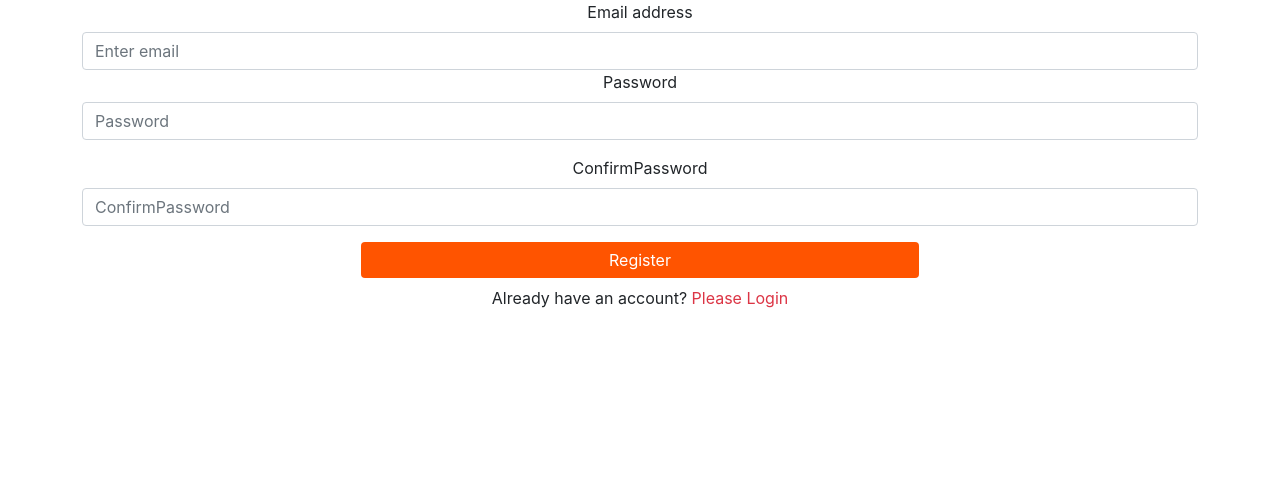
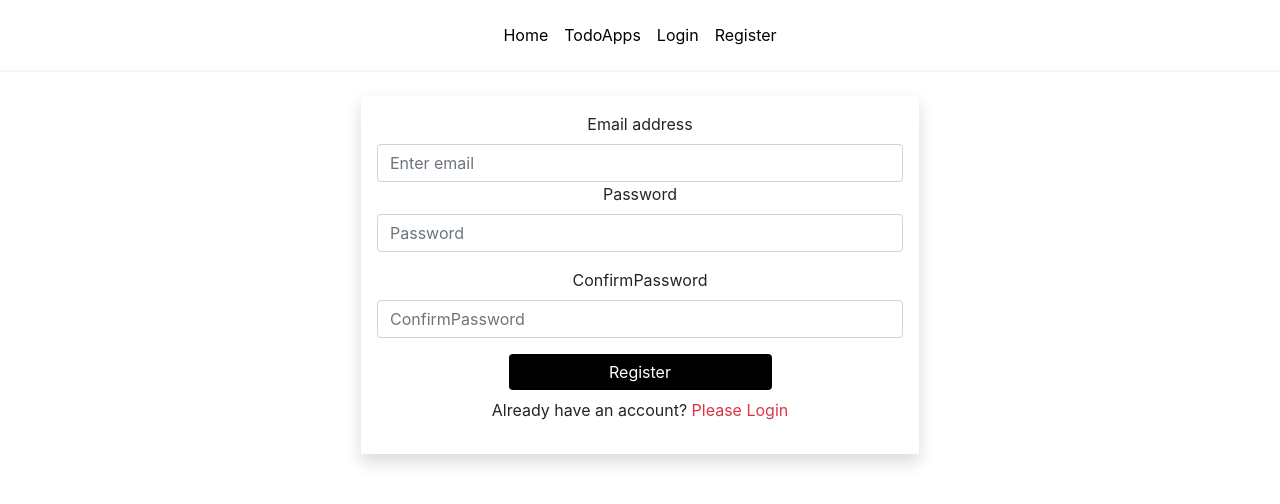
Before and after one commit to rifatjahan823/Client-site-PH, a React (Create React App) app: page /register in a window 1280 px wide. Shown: the top 504 px of the page. Built offline with nearby package versions, Linux system fonts and the light colour scheme; no server answers.

Commit message:
complete home page

```diff
--- a/src/App.js
+++ b/src/App.js
@@ -5,10 +5,12 @@ import Home from './Pages/Home/Home';
 import RequireAuth from './Pages/RequireAuth/RequireAuth';
 import Login from './Pages/Login/Login';
 import Register from './Pages/Register/Register';
+import Header from './Pages/Header/Header';
 
 function App() {
   return (
     <div className="App">
+          <Header></Header>
       <Routes>
       <Route path="/" element={<Home />} />
       <Route path="/todoapps" element={ <RequireAuth>
--- /dev/null
+++ b/src/Pages/Header/Header.css
@@ -0,0 +1,8 @@
+.bg {
+    background-color: white;
+    padding: 15px 0;
+    border-bottom: 2px solid whitesmoke;
+}
+.navbar-light .navbar-nav .nav-link {
+    color: rgb(0 0 0);
+}
--- /dev/null
+++ b/src/Pages/Header/Header.js
@@ -0,0 +1,40 @@
+import React from 'react';
+import { Container, Nav, Navbar } from 'react-bootstrap';
+import { signOut } from 'firebase/auth';
+import { useAuthState } from 'react-firebase-hooks/auth';
+import { Link } from 'react-router-dom';
+import auth from '../../firebase.init';
+import './Header.css'
+
+const Header = () => {
+    const [user]=useAuthState(auth);
+    const signout = () => {
+      signOut(auth);
+    };
+    return (
+        <>
+        <Navbar collapseOnSelect expand="lg" sticky="top"className='bg'>
+          <Container>
+         <Navbar.Toggle aria-controls="responsive-navbar-nav" />
+            <Navbar.Collapse id="responsive-navbar-nav">
+             <Nav className="mx-auto">
+             <Nav.Link as={Link} to="/">Home</Nav.Link>
+             <Nav.Link as={Link} to="/todoapps">TodoApps</Nav.Link>
+             {
+               user?
+               <Nav.Link onClick={signout}  as={Link} to="">Sign Out</Nav.Link>
+               :
+               <Nav.Link  as={Link} to="/login">Login</Nav.Link>
+             }
+               <Nav.Link  as={Link} to="/register">Register</Nav.Link >
+             </Nav>
+
+            </Navbar.Collapse>
+          </Container>
+        </Navbar>
+        </>
+
+        )
+};
+
+export default Header;
--- a/src/Pages/Home/Home.js
+++ b/src/Pages/Home/Home.js
@@ -3,8 +3,9 @@ import { Link } from 'react-router-dom';
 
 const Home = () => {
     return (
-        <div>
+        <div className='mt-4 container'>
             <h1>Welcome Our Todo Apps</h1>
+            <img className='img-fluid' src="https://assets.materialup.com/uploads/1bd759d1-a616-45e8-8814-eb6742ebf8e3/preview.jpg" alt="" />
             <Link to='/todoapps'>Todo Apps</Link>
         </div>
     );
--- /dev/null
+++ b/src/Pages/Login/Login.css
@@ -0,0 +1,9 @@
+.form-container{
+    width:50%;
+}
+
+@media  only screen and (max-width: 576px) {
+    .form-container{
+        width:100%;
+    }
+}
--- a/src/Pages/Login/Login.js
+++ b/src/Pages/Login/Login.js
@@ -6,6 +6,7 @@ import auth from '../../firebase.init';
 import Loading from '../Loading/Loading';
 import { toast, ToastContainer } from 'react-toastify';
 import 'react-toastify/dist/ReactToastify.css';
+import './Login.css'
 
 const Login = () => {
     const [email, setEmail] = useState('');
@@ -49,8 +50,7 @@ if(sending){
   }
     return (
         <div className=' container '>
-            <div className='mx-auto form-container px-3'>
-
+        <div className='mx-auto form-container p-3 shadow mt-4'>
         <Form onSubmit={submit}>
             <Form.Group  controlId="formBasicEmail">
                 <Form.Label>Email address</Form.Label>
@@ -71,7 +71,7 @@ if(sending){
             loading && <Loading></Loading>
 
         }
-            <Button style={{backgroundColor:"#FF5400",border:'none'}} className='w-50 mx-auto d-block mb-2' type="submit">
+            <Button style={{backgroundColor:"black",border:'none'}} className='w-50 mx-auto d-block mb-2' type="submit">
                 Login
             </Button>
         </Form>
--- a/src/Pages/Register/Register.js
+++ b/src/Pages/Register/Register.js
@@ -48,6 +48,7 @@ const navigate=useNavigate();
   }
     return (
         <div className='container'>
+        <div className='mx-auto form-container p-3 shadow m-4'>
         <Form onSubmit={registar}>
             <Form.Group controlId="formBasicEmail">
                 <Form.Label>Email address</Form.Label>
@@ -63,13 +64,14 @@ const navigate=useNavigate();
                 <Form.Control onBlur={handleConfirmPassword} type="password" placeholder="ConfirmPassword" required/>
             </Form.Group>
             <p style={{color:"red"}}>{error}</p>
-            <Button style={{backgroundColor:"#FF5400",border:'none'}} className='w-50 mx-auto d-block mb-2' variant="success" type="submit">
+            <Button style={{backgroundColor:"black",border:'none'}} className='w-50 mx-auto d-block mb-2' variant="success" type="submit">
                Register
             </Button>
         </Form>
         <p>Already have an account? <Link to="/login" className="text-danger pe-auto text-decoration-none">Please Login</Link></p>
 
         </div>
+        </div>
     );
 };
 
--- a/src/Pages/ShowUserTask/ShowUserTask.js
+++ b/src/Pages/ShowUserTask/ShowUserTask.js
@@ -1,31 +1,35 @@
 import React from 'react';
-import { NavItem } from 'react-bootstrap';
+import { toast, ToastContainer } from 'react-toastify';
 
 const ShowUserTask = ({task,taskDelete}) => {
     const {name,description,_id}=task;
 const success=()=>{
-    alert(`${name} ${description}`);
     if(success){
-     name.slice(0,2)
-     description.slice(0,2)
-    }
+        toast('success')
+       }
+    if (success.style.textDecoration) {
+        success.style.removeProperty('text-decoration');
+      } else {
+        success.style.setProperty('text-decoration', 'line-through');
+      }
 }
     return (
         <div className='card-group col-lg-12  '>
         <div className=' border w-100 text-center p-2 mb-3'>
         <div className='row justify-content-center align-items-center'>
-        <div className='col-3'>
+        <div className='col-lg-3 col-md-12 col-sm-12'>
             <p>{name}</p>
             <p>{description}</p>
         </div>
-        <div className='col-3'>
+        <div className='col-lg-3 col-md-6 col-6'>
             <button  className='btn btn-success me-5'  onClick={success}>complete</button>
         </div>
-        <div className='col-3'>
+        <div className='col-lg-3 col-md-6 col-6'>
             <button  className='btn btn-danger me-5'  onClick={()=>taskDelete(task._id)}>Delete</button>
         </div>
         </div>
         </div>
+        <ToastContainer></ToastContainer>
        </div>
        )
 };
--- a/src/Pages/ToDoapps.js/ToDoapps.js
+++ b/src/Pages/ToDoapps.js/ToDoapps.js
@@ -41,7 +41,7 @@ const ToDoapps = () => {
     }
     return (
         <>
-        <div className='mx-auto border mt-5 px-3 w-50'>
+        <div className='mx-auto form-container p-3 border shadow mt-4'>
       <Form onSubmit={onSubmit}>
       <Form.Group className="mb-3" controlId="formBasicPassword">
           <Form.Label>Name</Form.Label>
```
